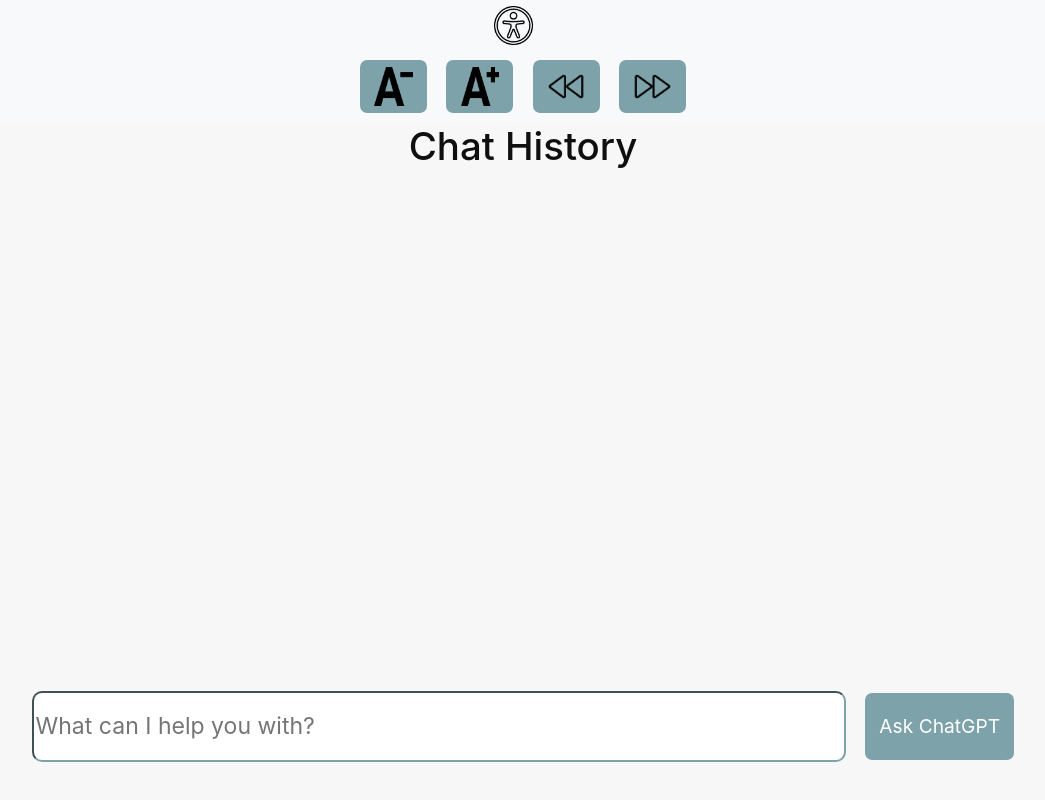
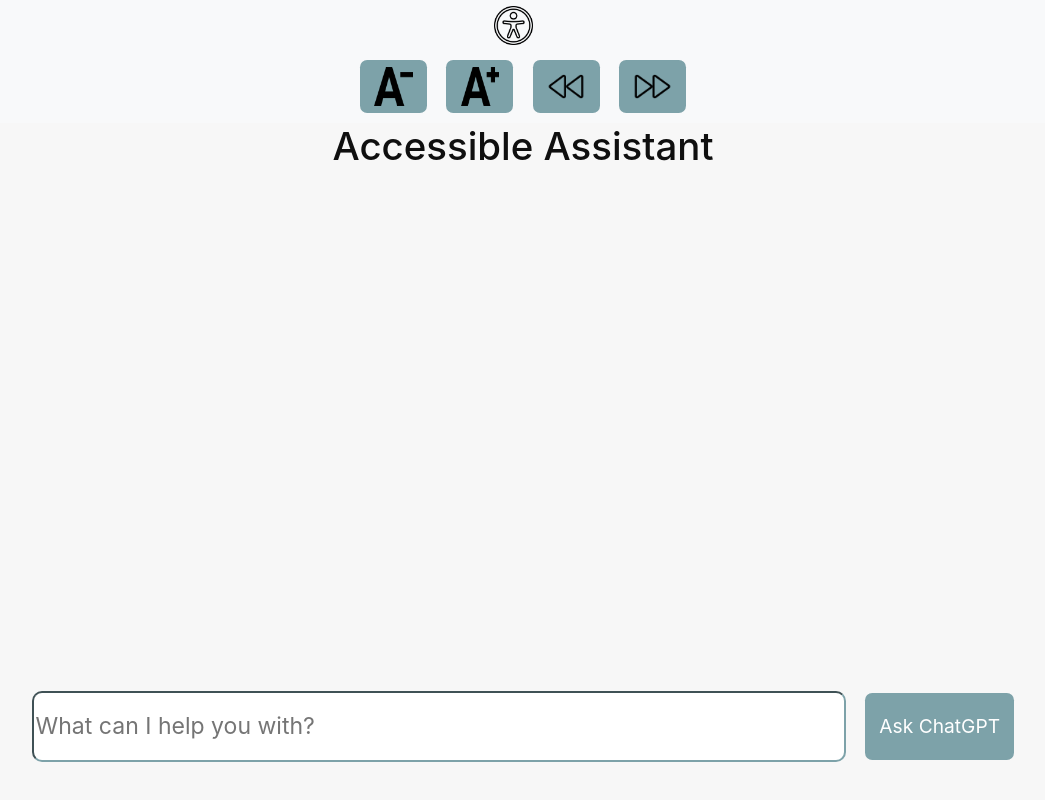
Before and after one commit to justinbornais/accessible-assistant-499, a React (Create React App) app in the folder frontend/: page /chats in a window 1280 px wide. Shown: the whole page, without its empty margins (117-1162 px from the left). Built offline with nearby package versions, Linux system fonts and the light colour scheme.

Commit message:
Updated title.

```diff
--- a/frontend/src/pages/Chats.jsx
+++ b/frontend/src/pages/Chats.jsx
@@ -79,7 +79,8 @@ export default function Chats() {
   }
   return (
     <>
-      <h2 className="text-center">Chat History</h2>
+      <h2 className="text-center">Accessible Assistant</h2>
+      {/* <h4 className="text-center">Making ChatGPT accessible to all</h4> */}
       <div className="mainScreen container-fluid px-5">
         <div className="col1 d-flex flex-column">
           <div className="allChats d-flex flex-column" style={{border:"10px"}}>
```
